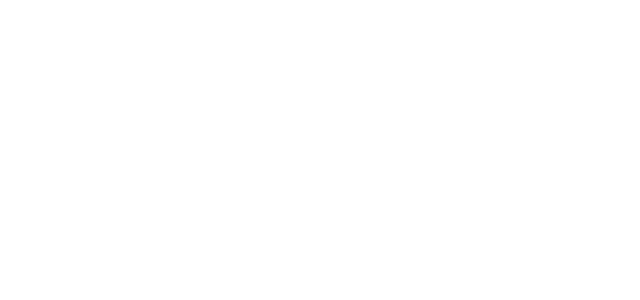
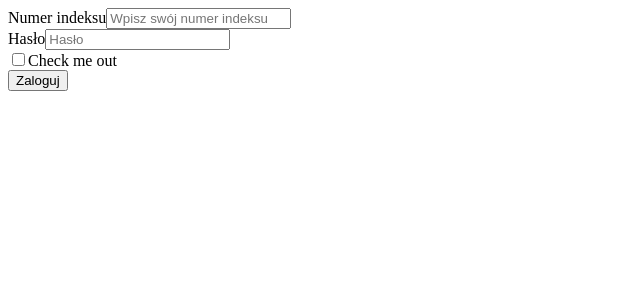
Before and after one commit to maciektr/enrollXchange, a React app in the folder frontend/: page /login in a window 1280 px wide. Shown: the top 300 px of the page, without its empty margins (0-640 px from the left). Built offline with nearby package versions, Linux system fonts and the light colour scheme; the HTML template or start-up script is replaced by a standard one.

Commit message:
basic login form

```diff
--- a/frontend/src/components/App.js
+++ b/frontend/src/components/App.js
@@ -2,6 +2,8 @@
 import { render } from "react-dom";
 import { BrowserRouter as Router, Route, Switch } from 'react-router-dom';
 import Home from "./Home";
+import LoginPage from "./LoginPage";
+import '../styles/styles.css'
 
 class App extends Component {
   constructor(props) {
@@ -18,6 +20,7 @@
         <Router>
           <Switch>
               <Route exact path='/' component={Home} />
+              <Route exact path='/login' component={LoginPage} />
           </Switch>
         </Router>
     );
--- /dev/null
+++ b/frontend/src/components/LoginForm.js
@@ -0,0 +1,26 @@
+import React from 'react'
+import { Button, Form } from 'react-bootstrap';
+
+const LoginForm = () => {
+    return (
+        <div>
+            <Form>
+                <Form.Group controlId="formBasicIndex">
+                    <Form.Label>Numer indeksu</Form.Label>
+                    <Form.Control type="text" placeholder="Wpisz swój numer indeksu" />
+                </Form.Group>
+
+                <Form.Group controlId="formBasicPassword">
+                    <Form.Label>Hasło</Form.Label>
+                    <Form.Control type="password" placeholder="Hasło" />
+                </Form.Group>
+                <Form.Group controlId="formBasicCheckbox">
+                    <Form.Check type="checkbox" label="Check me out" />
+                </Form.Group>
+                <Button variant="primary" type="submit"> Zaloguj </Button>
+            </Form>
+        </div>
+    );
+}
+
+export default LoginForm;
--- /dev/null
+++ b/frontend/src/components/LoginPage.js
@@ -0,0 +1,19 @@
+import React from "react";
+import { Container, Row, Col } from "react-bootstrap";
+import LoginForm from './LoginForm'
+
+const LoginPage = () => {
+    return (
+        // <div>
+            <Container style={{height: '100vh'}}>
+                <Row  style={{height: '100vh'}}>
+                    <Col ></Col>
+                    <Col style={{top: '25vh'}}><LoginForm/></Col>
+                    <Col ></Col>
+                </Row>
+            </Container>
+        // </div>
+    );
+}
+
+export default LoginPage;
--- a/frontend/src/styles/styles.css
+++ b/frontend/src/styles/styles.css
@@ -1,3 +1,7 @@
 .red-background {
     background-color: red;
 }
+
+#app {
+    height: 100vh;
+}
```
Also changed, not shown: 2 other files (tests, documents, lock files or other folders).
